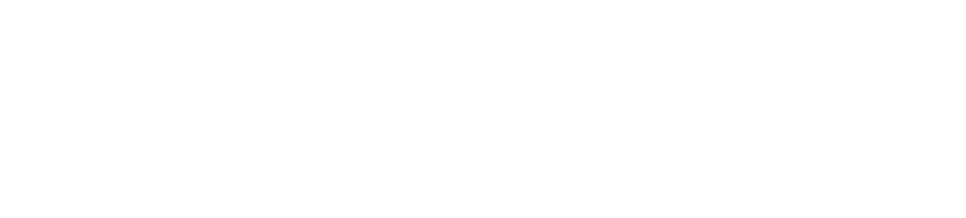
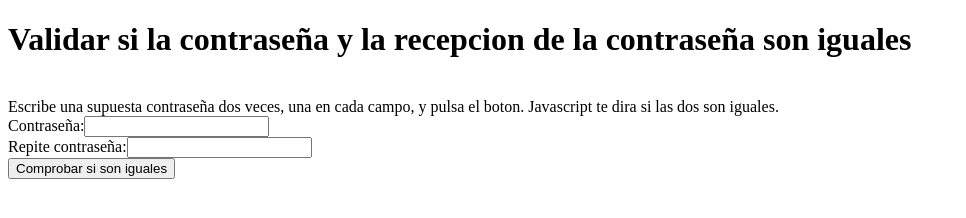
Before and after one commit to MarcosTum/Bachi, a plain HTML site: page index.html in a window 1280 px wide. Shown: the whole page, without its empty margins (0-966 px from the left). Drawn offline with Linux system fonts and the light colour scheme.

Commit message:
segunda actualizacion

```diff
--- a/index.html
+++ b/index.html
@@ -17,8 +17,19 @@
 	var href="index.html";
 	};
 	}
+</script>
 </head>
 <body>
-
+	<h1>Validar si la contraseña y la recepcion de la contraseña son iguales</h1>
+	<br>
+	Escribe una supuesta contraseña dos veces, una en cada campo, y pulsa el boton. Javascript te dira si las dos son iguales.
+	<br>
+	<form action=""name="f1">
+	Contraseña:<input type="pasword" name="clave1" size="20">
+	<br>
+	Repite contraseña:<input type="pasword" name="clave2" size="20">
+	<br>
+	<input type="button" value="Comprobar si son iguales" onClick="comprobarClave()">
+</form>
 </body>
 </html>
```
